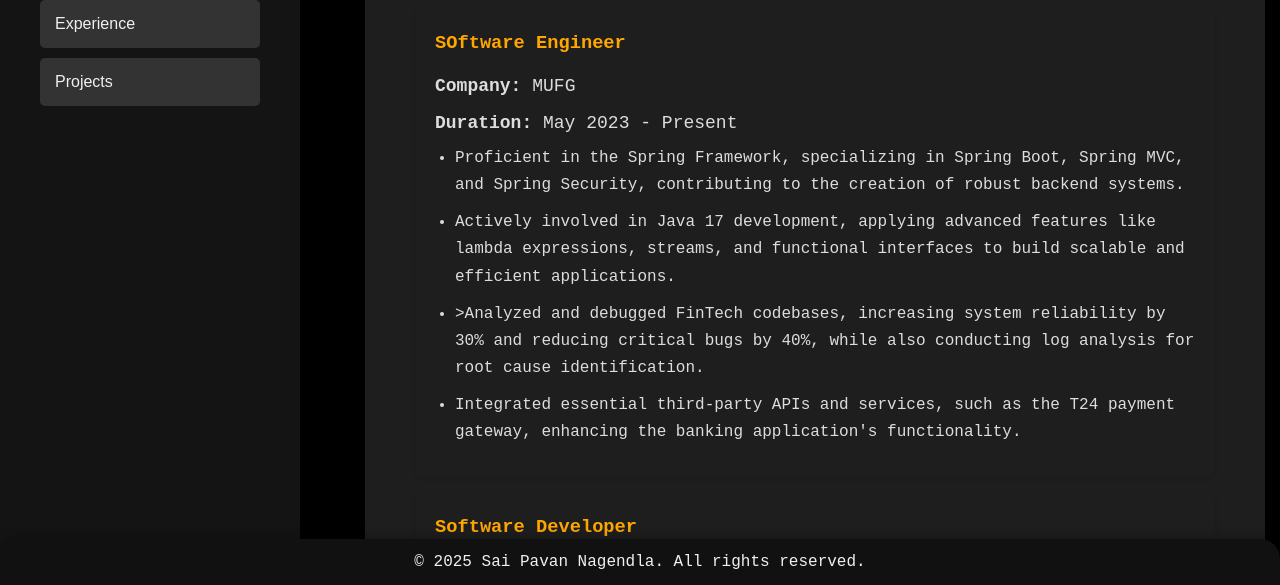
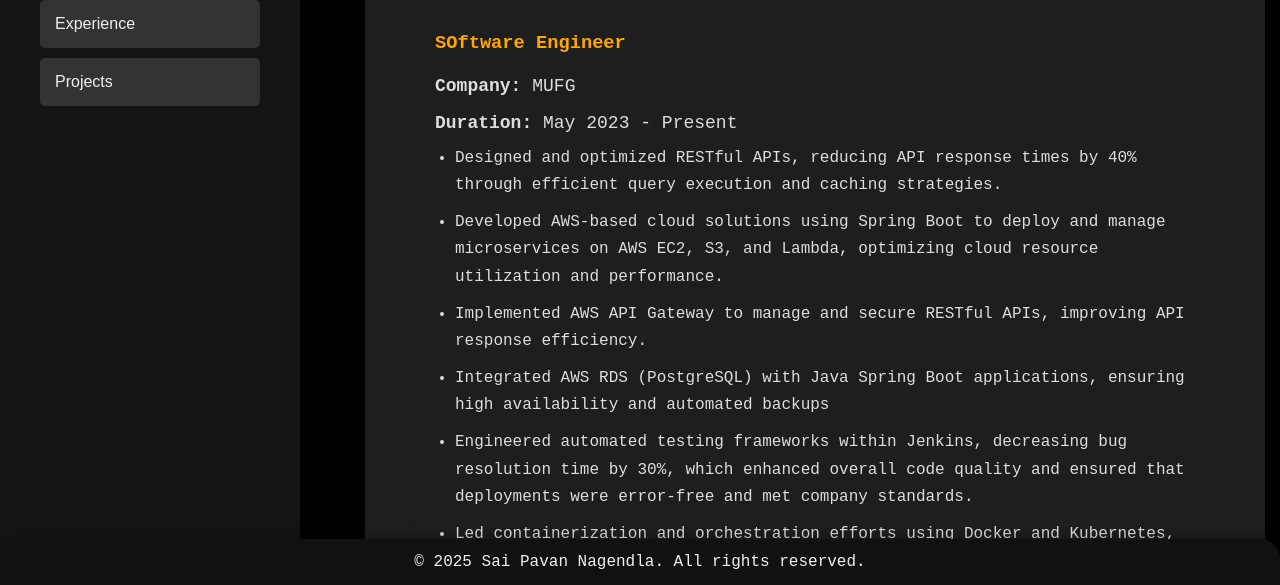
Before and after one commit to Pavannagendla12/pavan-sportfolio, a plain HTML site: page about.html in a window 1280 px wide. Both pictures are taken after a click on the button "Experience". Shown: the part 214-799 px from the top of the page. Drawn offline with Linux system fonts and the light colour scheme.

Commit message:
Add files via upload

```diff
--- a/about.html
+++ b/about.html
@@ -121,10 +121,12 @@
                             <p><strong>Company:</strong> MUFG </p>
                             <p><strong>Duration:</strong> May 2023 - Present </p>
                             <ul>
-                                <li>Proficient in the Spring Framework, specializing in Spring Boot, Spring MVC, and Spring Security, contributing to the creation of robust backend systems.</li>
-                                <li>Actively involved in Java 17 development, applying advanced features like lambda expressions, streams, and functional interfaces to build scalable and efficient applications.	</li>
-                                <li>>Analyzed and debugged FinTech codebases, increasing system reliability by 30% and reducing critical bugs by 40%, while also conducting log analysis for root cause identification.</li></li>
-                                <li>Integrated essential third-party APIs and services, such as the T24 payment gateway, enhancing the banking application's functionality.</li>
+                                <li>Designed and optimized RESTful APIs, reducing API response times by 40% through efficient query execution and caching strategies.</li>
+                                <li>Developed AWS-based cloud solutions using Spring Boot to deploy and manage microservices on AWS EC2, S3, and Lambda, optimizing cloud resource utilization and performance.</li>
+                                <li>Implemented AWS API Gateway to manage and secure RESTful APIs, improving API response efficiency.</li>
+                                <li>Integrated AWS RDS (PostgreSQL) with Java Spring Boot applications, ensuring high availability and automated backups</li>
+                                <li>Engineered automated testing frameworks within Jenkins, decreasing bug resolution time by 30%, which enhanced overall code quality and ensured that deployments were error-free and met company standards.</li>
+                                <li>Led containerization and orchestration efforts using Docker and Kubernetes, improving deployment scalability and reducing infrastructure costs by 15%.</li>
                             </ul>
                         </div>
 
```
Also changed, not shown: index.html (+1 -1 lines), 1 other file.
